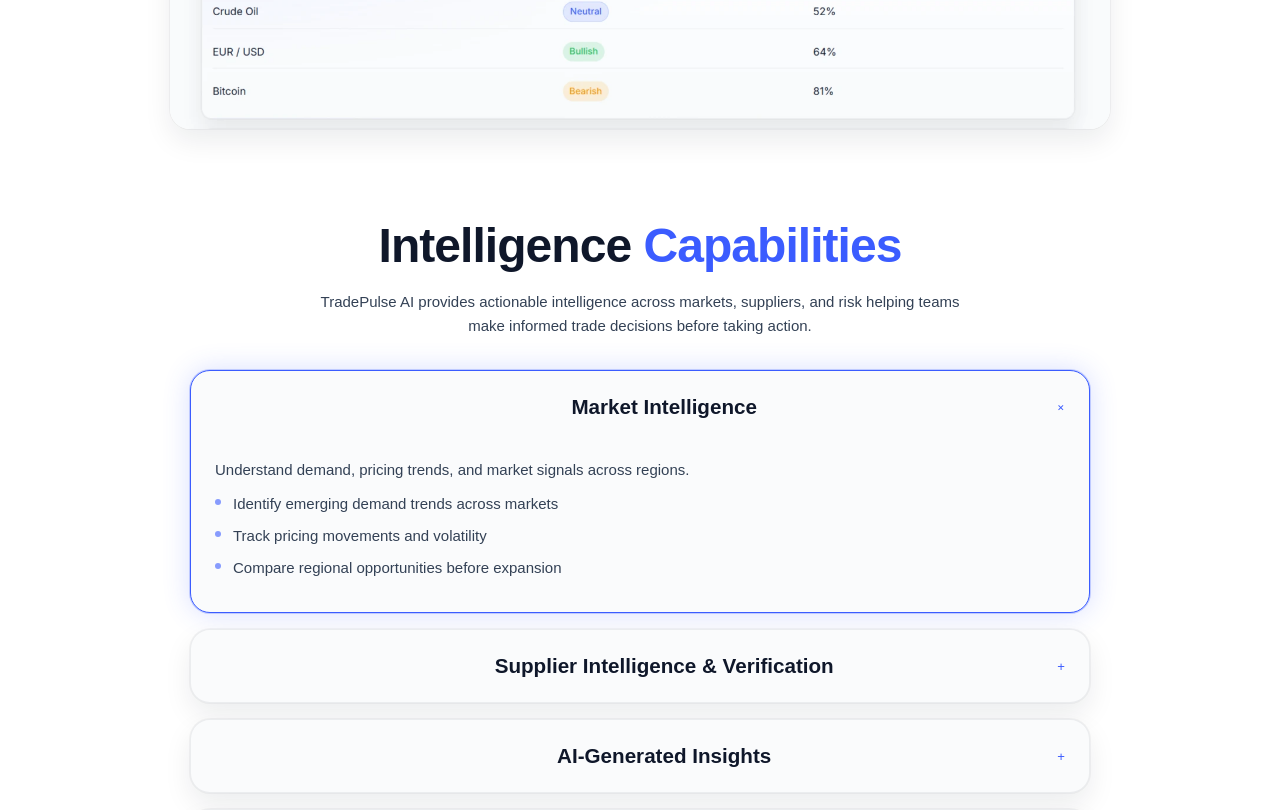
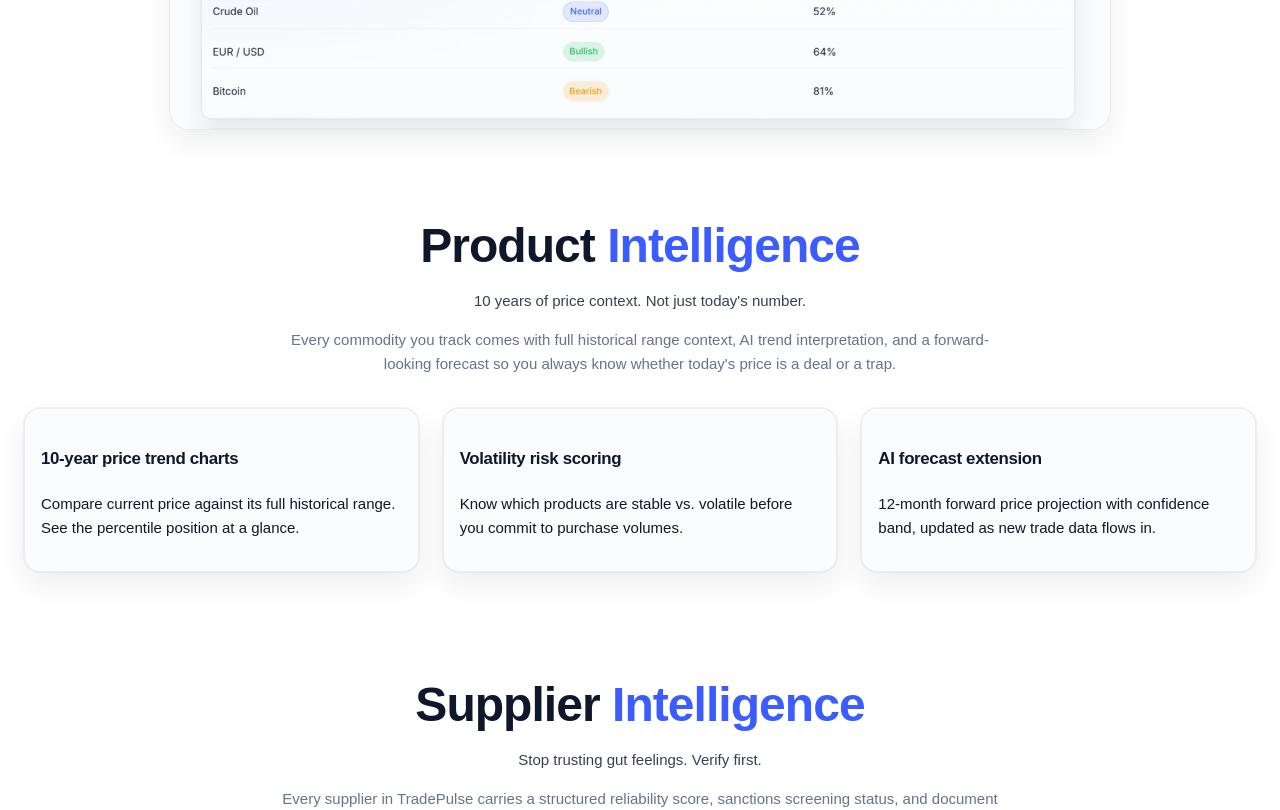
Before and after one commit to shabdasinha1/tradepulse, a React (Vite) app: page / in a window 1280 px wide. Shown: the part 3770-4580 px from the top of the page. Built offline with nearby package versions, Linux system fonts and the light colour scheme; what currency-symbol-map would draw is missing.

Commit message:
updated code

```diff
--- a/src/pages/home/Home.jsx
+++ b/src/pages/home/Home.jsx
@@ -469,13 +469,13 @@ const Home = () => {
       </section>
 
       {/* ================= CORE FEATURES ================= */}
-      <section
+      {/* <section
         id="features"
         ref={featuresRef}
         className="tp-section tp-section--spacious tp-core"
       >
         <div className="tp-container">
-          {/* Header */}
+
           <div className="tp-core-header">
             <h2 className="tp-core-title">
               Intelligence <span>Capabilities</span>
@@ -487,9 +487,9 @@ const Home = () => {
             </p>
           </div>
 
-          {/* Accordion */}
+
           <div className="tp-core-accordion">
-            {/* Item 1 */}
+
             <div
               className={`tp-core-item ${activeCoreIndex === 0 ? "active" : ""}`}
             >
@@ -516,7 +516,7 @@ const Home = () => {
               </div>
             </div>
 
-            {/* Item 2 */}
+
             <div
               className={`tp-core-item ${activeCoreIndex === 1 ? "active" : ""}`}
             >
@@ -544,7 +544,7 @@ const Home = () => {
               </div>
             </div>
 
-            {/* Item 3 */}
+
             <div
               className={`tp-core-item ${activeCoreIndex === 2 ? "active" : ""}`}
             >
@@ -570,7 +570,7 @@ const Home = () => {
               </div>
             </div>
 
-            {/* Item 4 */}
+
             <div
               className={`tp-core-item ${activeCoreIndex === 3 ? "active" : ""}`}
             >
@@ -599,7 +599,7 @@ const Home = () => {
             </div>
           </div>
         </div>
-      </section>
+      </section> */}
       {/* ================= PRODUCT INTELLIGENCE ================= */}
 
       <section ref={productRef} className="tp-section tp-section--spacious tp-product-intelligence">
```
